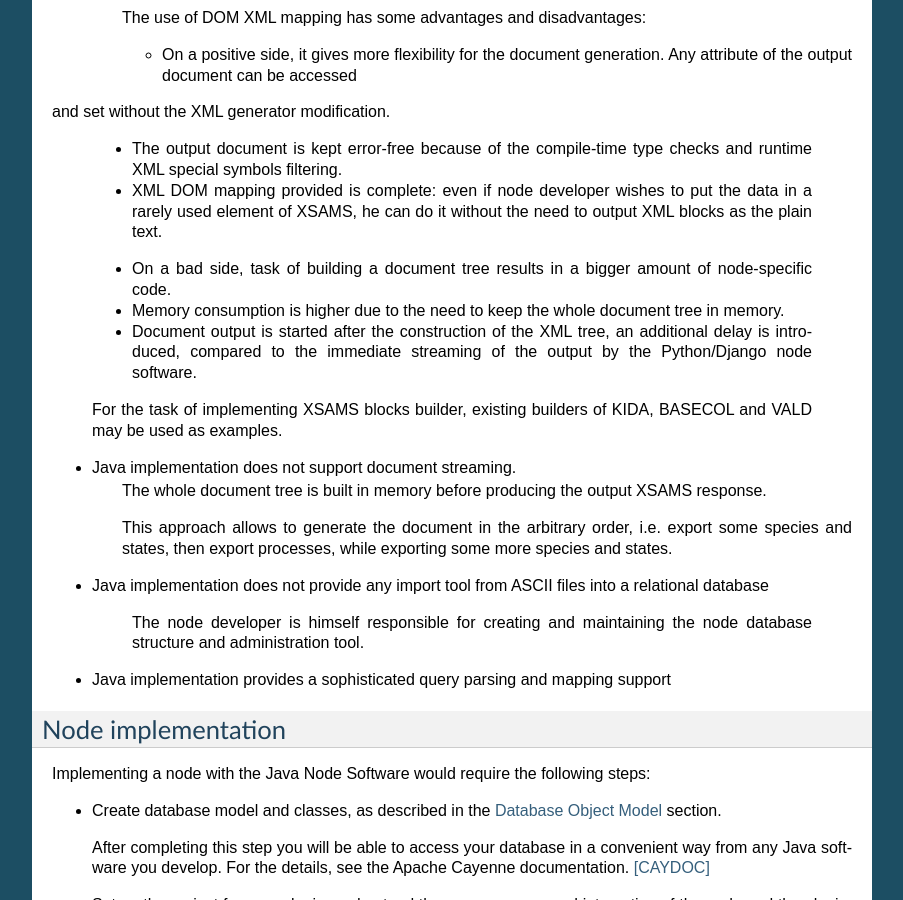
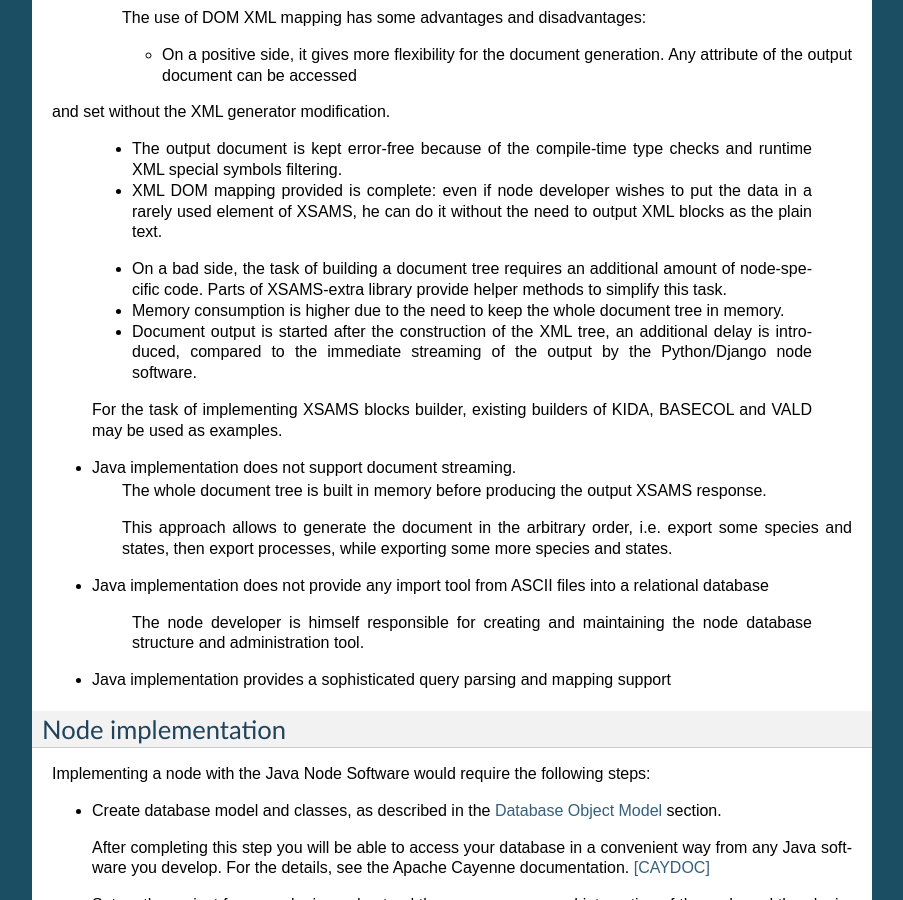
Before and after one commit to misdoro/JavaNodeSwDoc, a Sphinx documentation site: the page built from source/intro.rst, in a window 1280 px wide and 900 px high, scrolled down 1931 px. Shown: the whole window, without its empty margins (198-1101 px from the left). Built offline with Sphinx 7.4.7, drawn with Linux system fonts in a browser that asks for light colours.

Commit message:
Mention the XSAMS-extra library

```diff
--- a/source/intro.rst
+++ b/source/intro.rst
@@ -122,7 +122,8 @@ and set without the XML generator modification.
 	+	XML DOM mapping provided is complete: even if node developer wishes to put the data in
 		a rarely used element of XSAMS, he can do it without the need to output XML blocks as the plain text.
 
-	-	On a bad side, task of building a document tree results in a bigger amount of node-specific code.
+	-	On a bad side, the task of building a document tree requires an additional amount of node-specific code.
+		Parts of XSAMS-extra library provide helper methods to simplify this task.
 
 	-	Memory consumption is higher due to the need to keep the whole document tree in memory.
 
```
